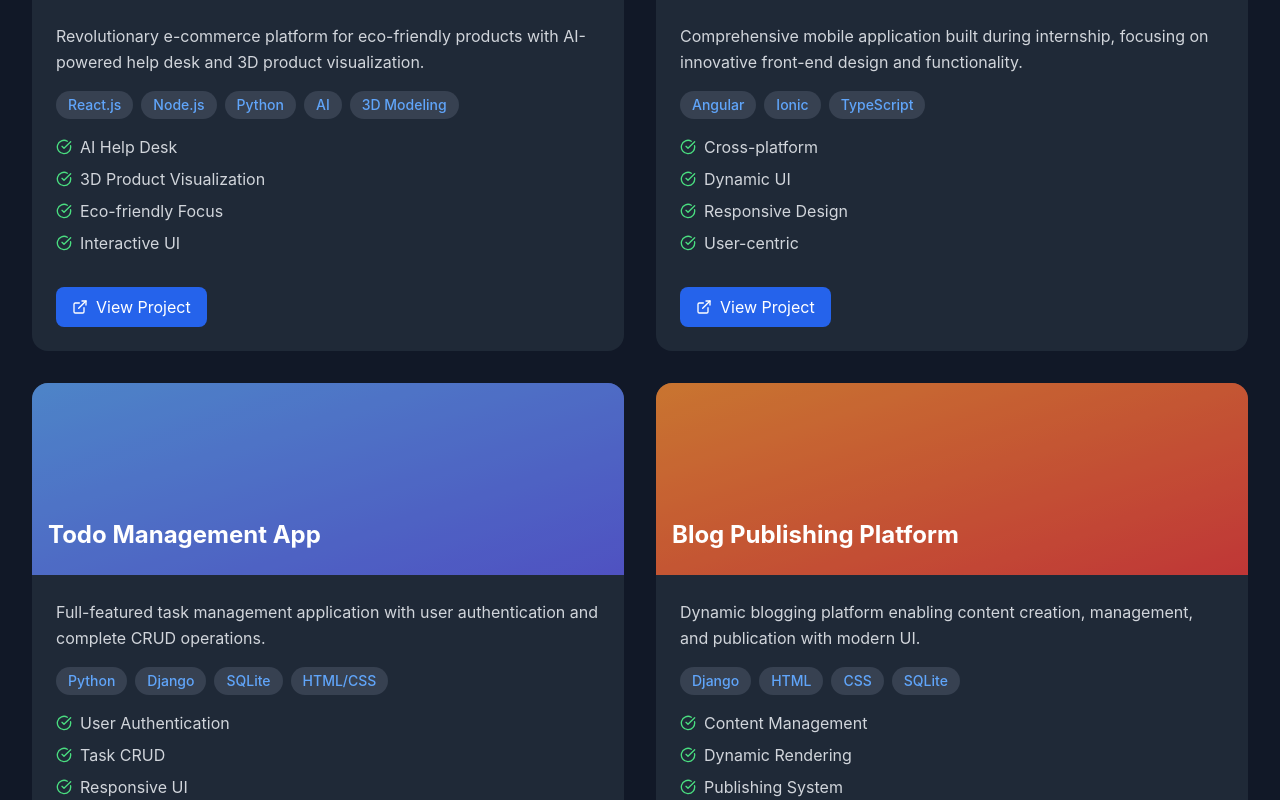
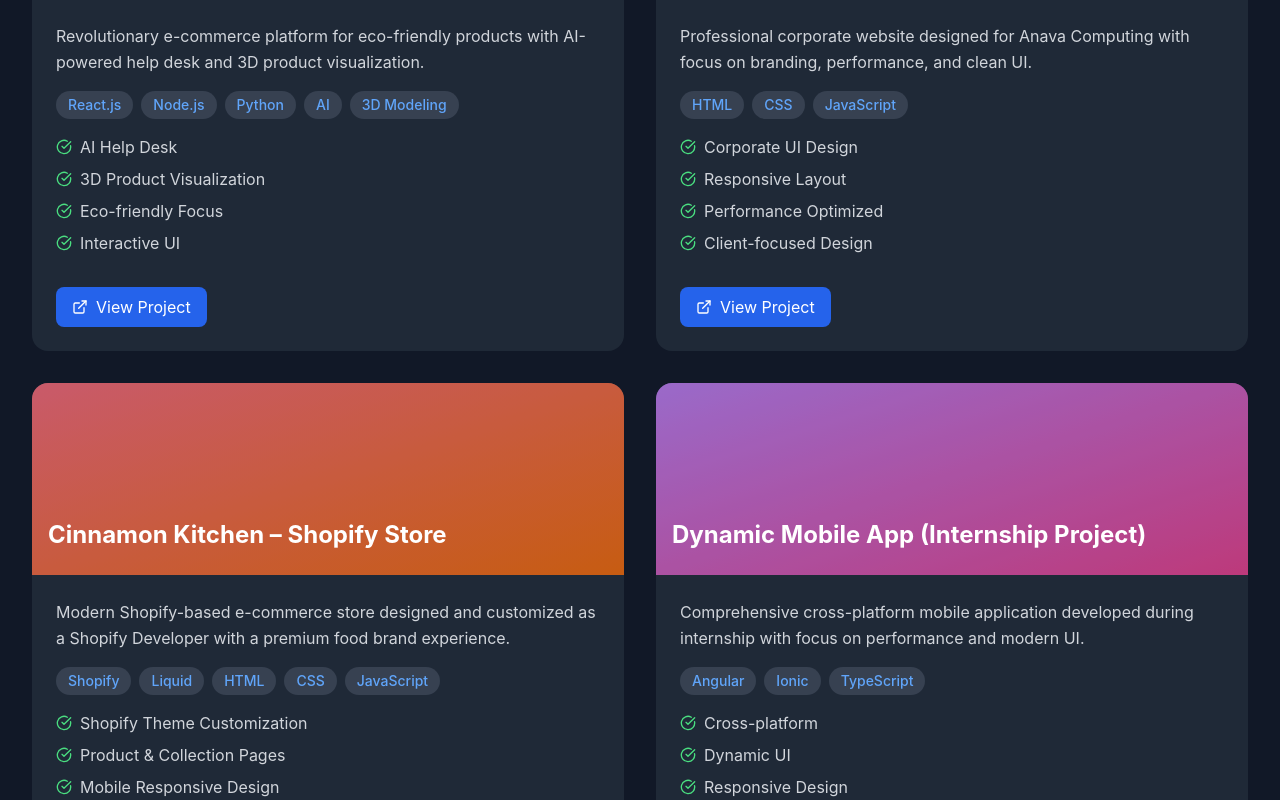
Before and after one commit to nikhilkhgla/portfolio, a React (Vite) app: page / in a window 1280 px wide. Shown: the part 3280-4080 px from the top of the page. Built offline with nearby package versions, Linux system fonts and the light colour scheme.

Commit message:
Revise project details in Home component
Updated project list in Home component with new entries and descriptions.

```diff
--- a/src/react-app/pages/Home.tsx
+++ b/src/react-app/pages/Home.tsx
@@ -22,35 +22,86 @@ export default function Home() {
   const projects = [
   {
     title: 'Eco India E-commerce Platform',
-      description: 'Revolutionary e-commerce platform for eco-friendly products with AI-powered help desk and 3D product visualization.',
+    description:
+      'Revolutionary e-commerce platform for eco-friendly products with AI-powered help desk and 3D product visualization.',
     tech: ['React.js', 'Node.js', 'Python', 'AI', '3D Modeling'],
-      features: ['AI Help Desk', '3D Product Visualization', 'Eco-friendly Focus', 'Interactive UI'],
+    features: [
+      'AI Help Desk',
+      '3D Product Visualization',
+      'Eco-friendly Focus',
+      'Interactive UI'
+    ],
     gradient: 'from-green-400 to-blue-500',
     link: 'https://ecoindia.vercel.app/'
   },
   {
-      title: 'Dynamic Mobile App',
-      description: 'Comprehensive mobile application built during internship, focusing on innovative front-end design and functionality.',
+    title: 'Anava Computing – Corporate Website',
+    description:
+      'Professional corporate website designed for Anava Computing with focus on branding, performance, and clean UI.',
+    tech: ['HTML', 'CSS', 'JavaScript'],
+    features: [
+      'Corporate UI Design',
+      'Responsive Layout',
+      'Performance Optimized',
+      'Client-focused Design'
+    ],
+    gradient: 'from-cyan-400 to-blue-600',
+    link: 'https://anavacomputing.com/'
+  },
+  {
+    title: 'Cinnamon Kitchen – Shopify Store',
+    description:
+      'Modern Shopify-based e-commerce store designed and customized as a Shopify Developer with a premium food brand experience.',
+    tech: ['Shopify', 'Liquid', 'HTML', 'CSS', 'JavaScript'],
+    features: [
+      'Shopify Theme Customization',
+      'Product & Collection Pages',
+      'Mobile Responsive Design',
+      'Conversion-focused UI'
+    ],
+    gradient: 'from-rose-400 to-orange-500',
+    link: 'https://cinnamon.kitchen/'
+  },
+  {
+    title: 'Dynamic Mobile App (Internship Project)',
+    description:
+      'Comprehensive cross-platform mobile application developed during internship with focus on performance and modern UI.',
     tech: ['Angular', 'Ionic', 'TypeScript'],
-      features: ['Cross-platform', 'Dynamic UI', 'Responsive Design', 'User-centric'],
+    features: [
+      'Cross-platform',
+      'Dynamic UI',
+      'Responsive Design',
+      'User-centric Experience'
+    ],
     gradient: 'from-purple-400 to-pink-500'
   },
   {
     title: 'Todo Management App',
-      description: 'Full-featured task management application with user authentication and complete CRUD operations.',
-      tech: ['Python', 'Django', 'SQLite', 'HTML/CSS'],
-      features: ['User Authentication', 'Task CRUD', 'Responsive UI', 'Data Persistence'],
+    description:
+      'Full-featured task management application with secure authentication and complete CRUD functionality.',
+    tech: ['Python', 'Django', 'SQLite', 'HTML', 'CSS'],
+    features: [
+      'User Authentication',
+      'Task CRUD Operations',
+      'Responsive UI',
+      'Data Persistence'
+    ],
     gradient: 'from-blue-400 to-indigo-500'
   },
   {
     title: 'Blog Publishing Platform',
-      description: 'Dynamic blogging platform enabling content creation, management, and publication with modern UI.',
+    description:
+      'Dynamic blogging platform enabling content creation, editing, and publishing with a clean modern interface.',
     tech: ['Django', 'HTML', 'CSS', 'SQLite'],
-      features: ['Content Management', 'Dynamic Rendering', 'Publishing System', 'Modern UI'],
+    features: [
+      'Content Management System',
+      'Dynamic Rendering',
+      'Publishing Workflow',
+      'Modern UI'
+    ],
     gradient: 'from-orange-400 to-red-500'
   }
 ];
-
   const experience = [
     {
       title: 'Associate Intern',
```
Lines whose indentation alone changed are shown as unchanged.
